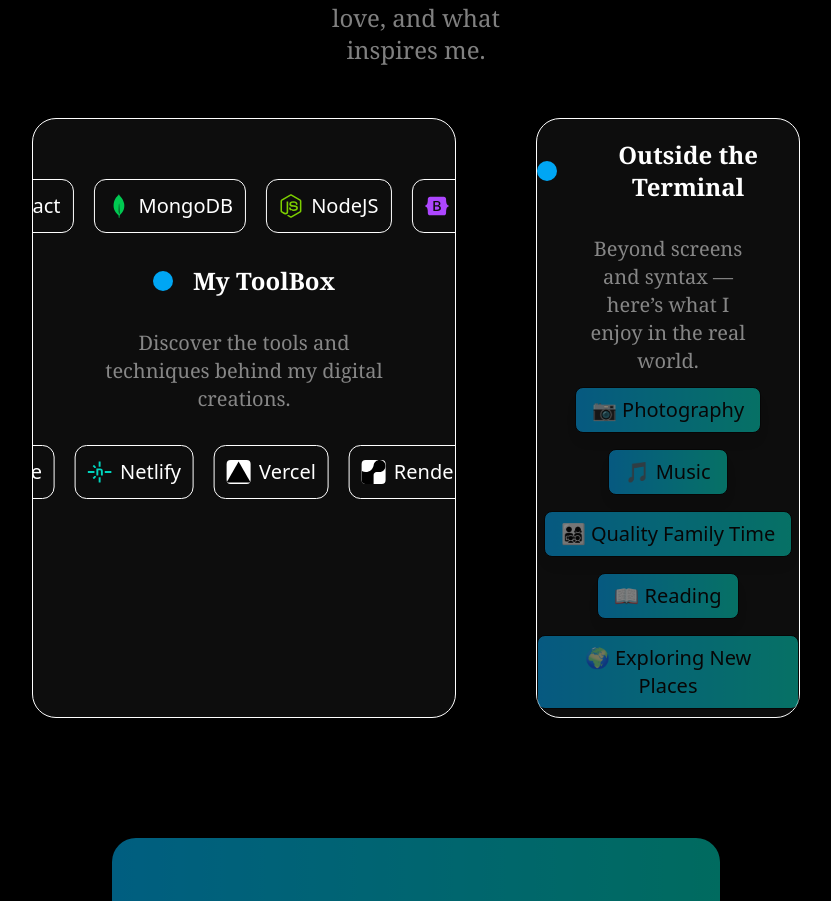
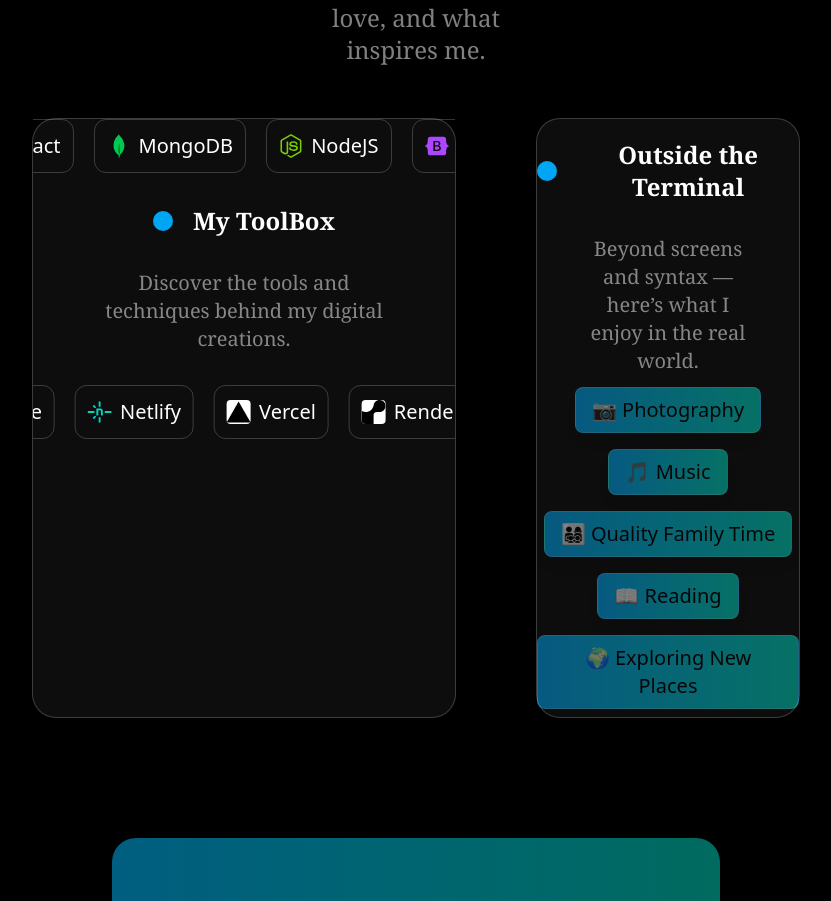
Before and after one commit to hadiyasameer/HadiyaShameer, a React (Vite) app: page / in a window 1280 px wide. Shown: the part 4684-5585 px from the top of the page, without its empty margins (416-1247 px from the left). Built offline with nearby package versions, Linux system fonts and the light colour scheme.

Commit message:
updated about me border

```diff
--- a/src/components/AboutMe.jsx
+++ b/src/components/AboutMe.jsx
@@ -35,17 +35,18 @@ function AboutMe({ id }) {
                 <h3 className='lg:text-2xl text-white/50 m-auto p-3 font-serif lg:justify-center lg:text-center lg:w-1/3'>See what I do, what I love, and what inspires me.</h3>
             </div>
             <div className='flex sm:flex-row flex-col justify-center'>
-                <div className='rounded-3xl m-10 border-1 bg-white/5 lg:w-1/2 shadow-3xl text-center text-white'>
-                    <div className="overflow-hidden mt-15">
-                        <div className="inline-flex gap-5 animate-[var(--animate-slide-right)]">
+                <div className='rounded-3xl m-10 border border-white/20
+-1 bg-white/5 lg:w-1/2 shadow-3xl text-center text-white'>
+                    <div className="overflow-hidden w-full">
+                        <div className="inline-flex min-w-full gap-5 animate-[var(--animate-slide-right)]">
                             {techStack.map((tech, index) => (
-                                <span key={index} className="text-xl border-1 text-white flex items-center gap-2 p-3 rounded-xl">
+                                <span key={index} className="text-xl border border-white/20 text-white flex items-center gap-2 p-3 rounded-xl">
                                     {tech.icon}
                                     {tech.label}
                                 </span>
                             ))}
                             {techStack.map((tech, index) => (
-                                <span key={`dup-${index}`} className="text-xl border-1 text-white flex items-center gap-2 p-3 rounded-xl">
+                                <span key={`dup-${index}`} className="text-xl border border-white/20 text-white flex items-center gap-2 p-3 rounded-xl">
                                     {tech.icon}
                                     {tech.label}
                                 </span>
@@ -63,13 +64,13 @@ function AboutMe({ id }) {
                     <div className="overflow-hidden my-5">
                         <div className="inline-flex gap-5 animate-[var(--animate-slide-left)]">
                             {techStack1.map((tech, index) => (
-                                <span key={index} className="text-xl border-1 text-white flex items-center gap-2 p-3 rounded-xl">
+                                <span key={index} className="text-xl border border-white/20 text-white flex items-center gap-2 p-3 rounded-xl">
                                     {tech.icon}
                                     {tech.label}
                                 </span>
                             ))}
                             {techStack1.map((tech, index) => (
-                                <span key={`dup-${index}`} className="text-xl border-1 text-white flex items-center gap-2 p-3 rounded-xl">
+                                <span key={`dup-${index}`} className="text-xl border border-white/20 text-white flex items-center gap-2 p-3 rounded-xl">
                                     {tech.icon}
                                     {tech.label}
                                 </span>
@@ -77,7 +78,7 @@ function AboutMe({ id }) {
                         </div>
                     </div>
                 </div>
-                <div className='rounded-3xl m-10 border-1 bg-white/5 lg:w-2/5 shadow-3xl text-center text-white'>
+                <div className='rounded-3xl m-10 border border-white/20 bg-white/5 lg:w-2/5 shadow-3xl text-center text-white'>
                     <h1 className='font-serif lg:text-2xl font-bold text-white my-5  flex items-center justify-center gap-5'>
                         <span className="relative flex size-5">
                             <span className="absolute inline-flex h-full w-full animate-ping rounded-full bg-sky-400 opacity-75"></span>
@@ -85,11 +86,11 @@ function AboutMe({ id }) {
                         </span>Outside the Terminal</h1>
                     <h2 className='lg:text-xl text-white/50 m-auto p-3 font-serif justify-center text-center lg:w-3/4 '>Beyond screens and syntax — here’s what I enjoy in the real world.</h2>
                     <div className="flex flex-wrap justify-center gap-4 pb-2">
-                        <span className="relative inline-flex items-center gap-2 px-4 py-2 rounded-lg text-black opacity-50 bg-gradient-to-r from-sky-500 to-teal-400 border text-sm sm:text-base lg:text-xl font-medium shadow-lg hover:scale-105 transition-transform duration-300 lg:justify-center z-10">📷 Photography</span>
-                        <span className="relative inline-flex items-center gap-2 px-4 py-2 rounded-lg text-black opacity-50 bg-gradient-to-r from-sky-500 to-teal-400 border text-sm sm:text-base lg:text-xl font-medium shadow-lg hover:scale-105 transition-transform duration-300 lg:justify-center z-10">🎵 Music</span>
-                        <span className="relative inline-flex items-center gap-2 px-4 py-2 rounded-lg text-black opacity-50 bg-gradient-to-r from-sky-500 to-teal-400 border text-sm sm:text-base lg:text-xl font-medium shadow-lg hover:scale-105 transition-transform duration-300 lg:justify-center z-10">👨‍👩‍👧‍👦 Quality Family Time</span>
-                        <span className="relative inline-flex items-center gap-2 px-4 py-2 rounded-lg text-black opacity-50 bg-gradient-to-r from-sky-500 to-teal-400 border text-sm sm:text-base lg:text-xl font-medium shadow-lg hover:scale-105 transition-transform duration-300 lg:justify-center z-10">📖 Reading</span>
-                        <span className="relative inline-flex items-center gap-2 px-4 py-2 rounded-lg text-black opacity-50 bg-gradient-to-r from-sky-500 to-teal-400 border text-sm sm:text-base lg:text-xl font-medium shadow-lg hover:scale-105 transition-transform duration-300 lg:justify-center z-10">🌍 Exploring New Places</span>
+                        <span className="relative inline-flex items-center gap-2 px-4 py-2 rounded-lg text-black opacity-50 bg-gradient-to-r from-sky-500 to-teal-400 border border-white/20 text-sm sm:text-base lg:text-xl font-medium shadow-lg hover:scale-105 transition-transform duration-300 lg:justify-center z-10">📷 Photography</span>
+                        <span className="relative inline-flex items-center gap-2 px-4 py-2 rounded-lg text-black opacity-50 bg-gradient-to-r from-sky-500 to-teal-400 border border-white/20 text-sm sm:text-base lg:text-xl font-medium shadow-lg hover:scale-105 transition-transform duration-300 lg:justify-center z-10">🎵 Music</span>
+                        <span className="relative inline-flex items-center gap-2 px-4 py-2 rounded-lg text-black opacity-50 bg-gradient-to-r from-sky-500 to-teal-400 border border-white/20 text-sm sm:text-base lg:text-xl font-medium shadow-lg hover:scale-105 transition-transform duration-300 lg:justify-center z-10">👨‍👩‍👧‍👦 Quality Family Time</span>
+                        <span className="relative inline-flex items-center gap-2 px-4 py-2 rounded-lg text-black opacity-50 bg-gradient-to-r from-sky-500 to-teal-400 border border-white/20 text-sm sm:text-base lg:text-xl font-medium shadow-lg hover:scale-105 transition-transform duration-300 lg:justify-center z-10">📖 Reading</span>
+                        <span className="relative inline-flex items-center gap-2 px-4 py-2 rounded-lg text-black opacity-50 bg-gradient-to-r from-sky-500 to-teal-400 border border-white/20 text-sm sm:text-base lg:text-xl font-medium shadow-lg hover:scale-105 transition-transform duration-300 lg:justify-center z-10">🌍 Exploring New Places</span>
                     </div>
 
                 </div>
```
